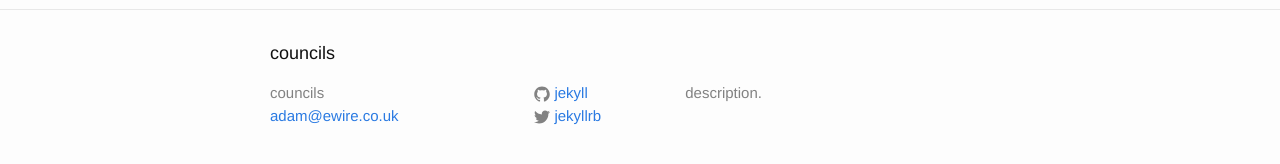
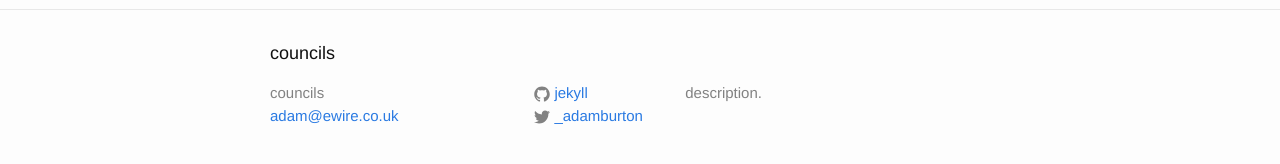
Before and after one commit to adamburton/councils, a Jekyll site: the page built from about.md, in a window 1280 px wide. Shown: the part 341-505 px from the top of the page. Built offline with Jekyll 4.4.1, drawn with Linux system fonts in a browser that asks for light colours.

Commit message:
add twitter username

```diff
--- a/_config.yml
+++ b/_config.yml
@@ -12,7 +12,7 @@ description: > # this means to ignore newlines until "baseurl:"
   description.
 baseurl: "" # the subpath of your site, e.g. /blog
 url: "http://yourdomain.com" # the base hostname & protocol for your site
-twitter_username: jekyllrb
+twitter_username: _adamburton
 github_username:  jekyll
 
 # Build settings
```
